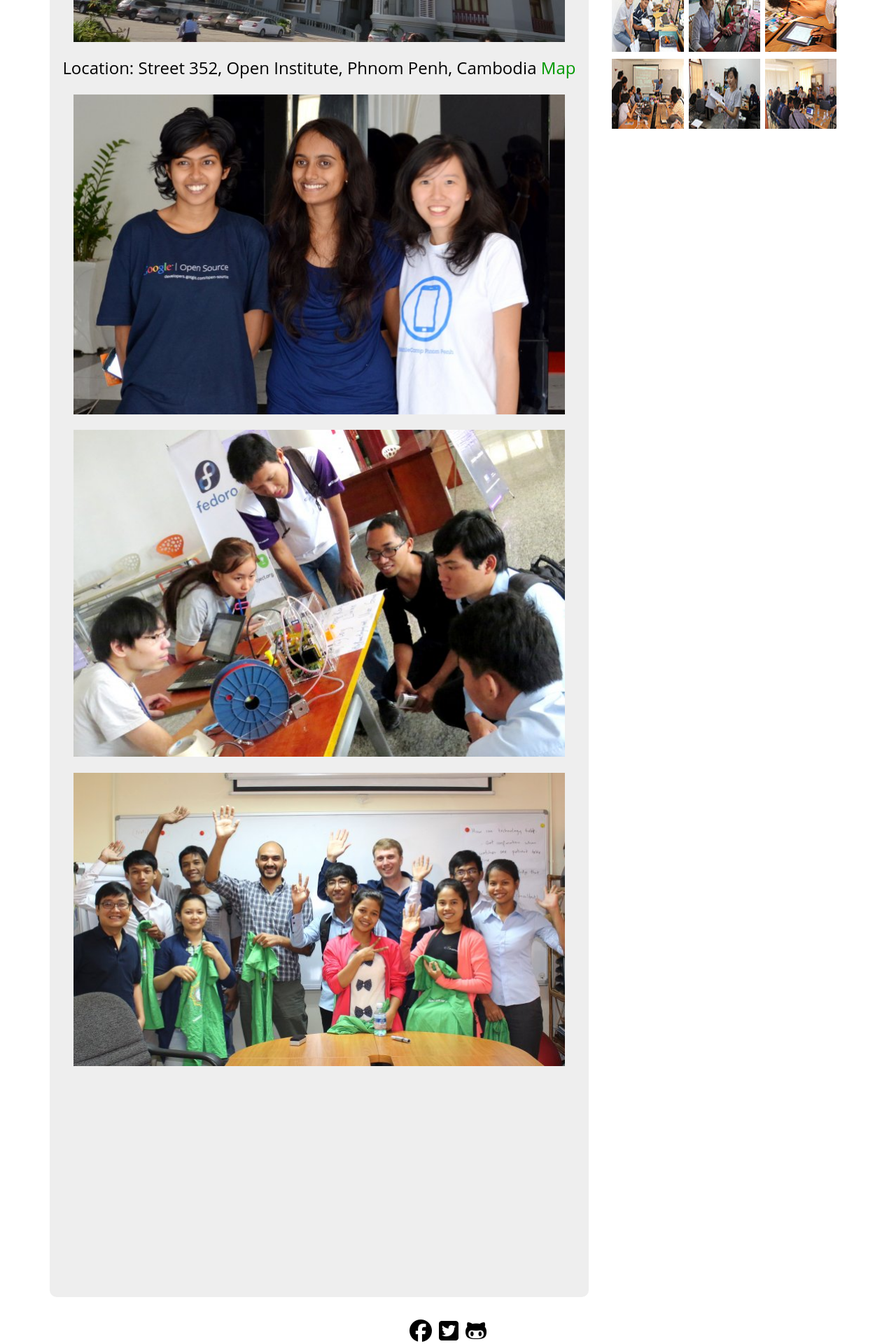
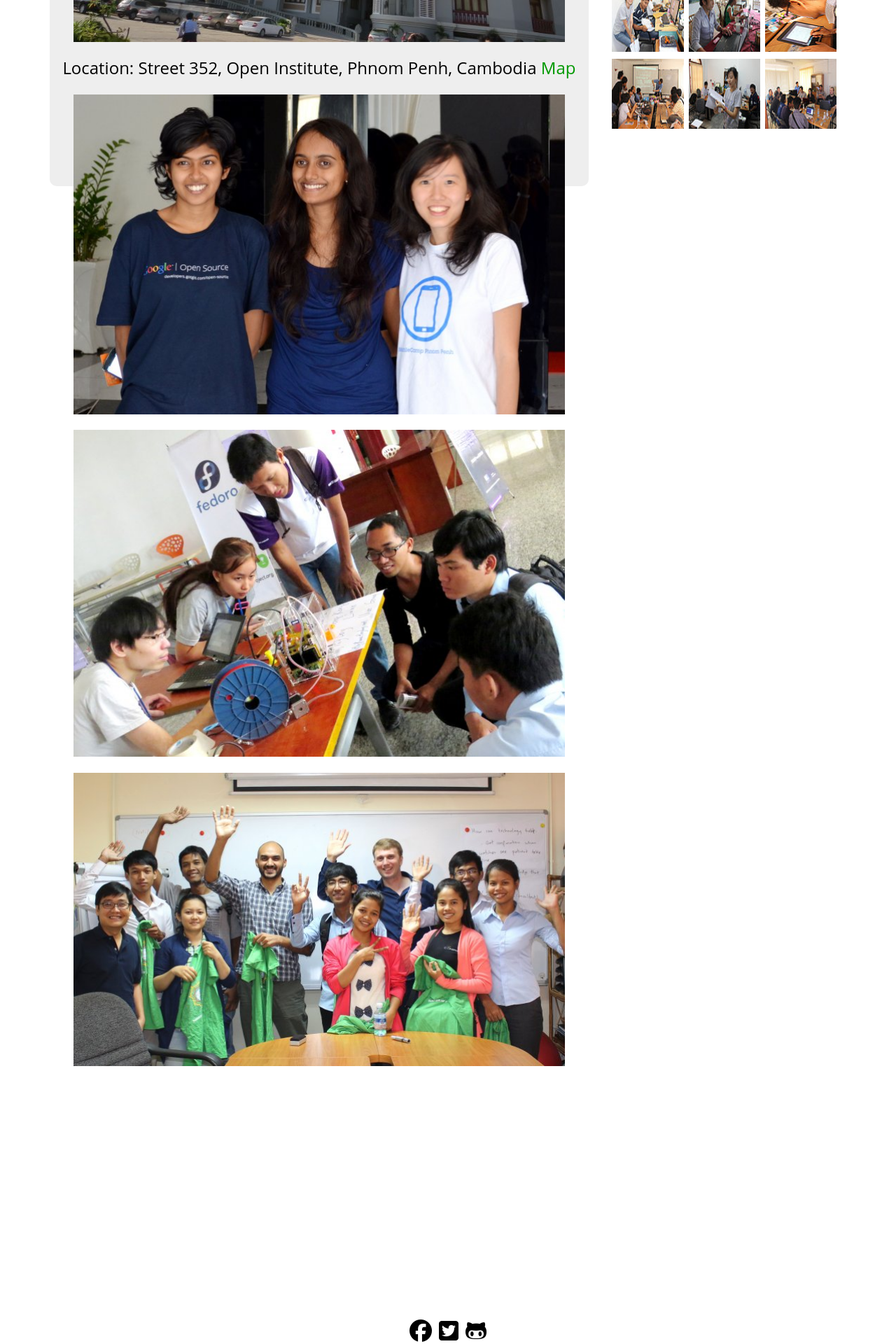
Before and after one commit to fossasia/2014.fossasia.org, a Jekyll site: the page built from index.md, in a window 1280 px wide. Shown: the part 2802-4722 px from the top of the page at 70% size. Built offline with Jekyll 4.4.1, drawn with Linux system fonts in a browser that asks for light colours; nearby versions of some CDN libraries; some web fonts are replaced.

Commit message:
solved issue#1 by changing the height #content

```diff
--- a/_includes/header.html
+++ b/_includes/header.html
@@ -317,7 +317,7 @@ input[type=checkbox]:checked ~ #menu{
 	width: 90em;
 	width: 65%;
 	float: left;
-	height: 285em;
+	height:2973.56px;
   	padding: 15px;
 }
 
```
